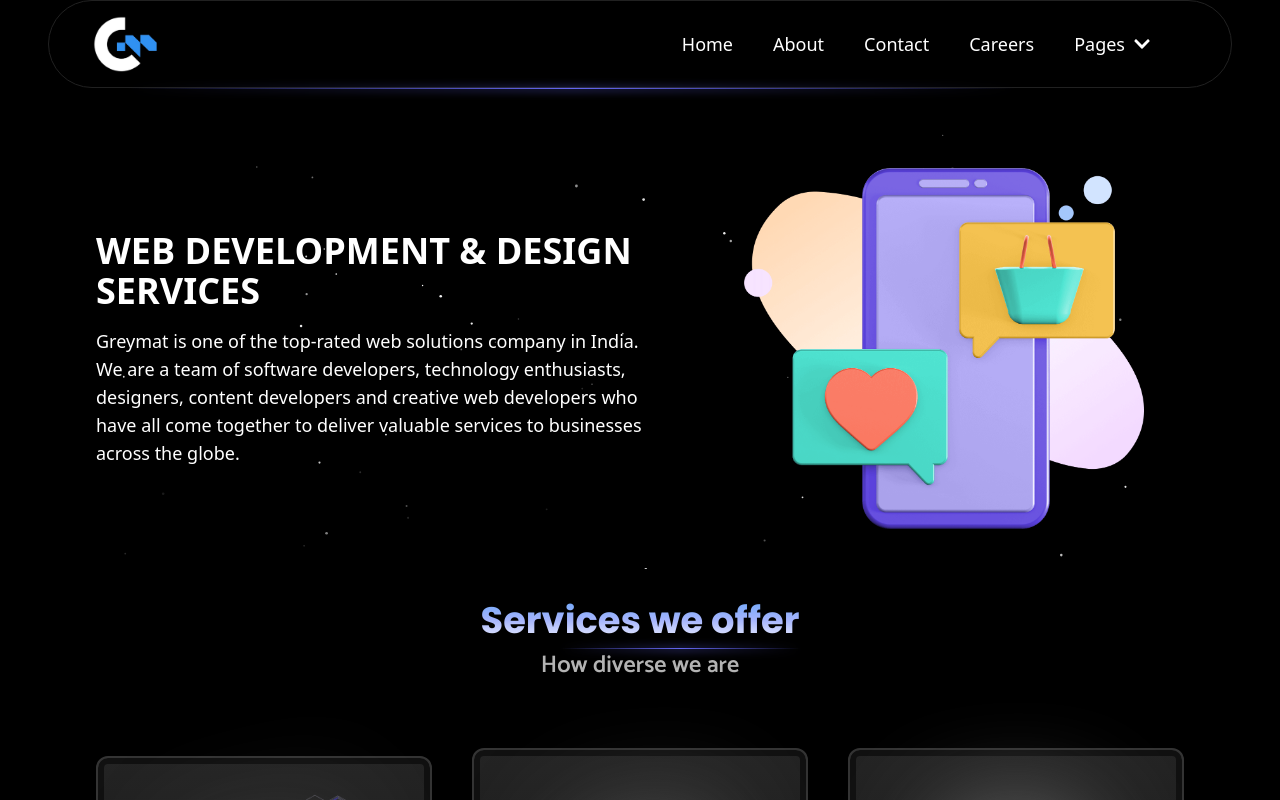
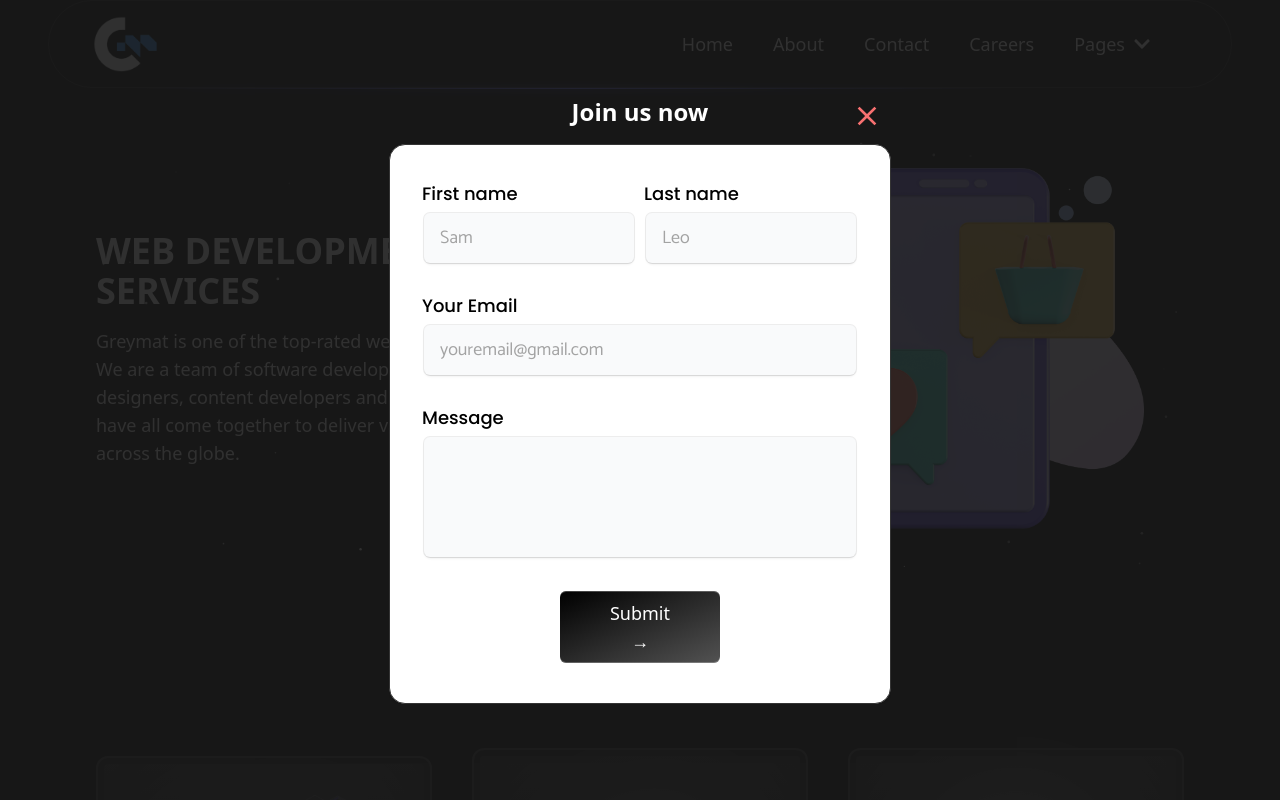
Before and after one commit to abhishek-403/greymat, a React (Vite) app: page /services in a window 1280 px wide. Shown: the top 800 px of the page. Built offline with nearby package versions, Linux system fonts and the light colour scheme.

Commit message:
popup added

```diff
--- a/src/App.tsx
+++ b/src/App.tsx
@@ -1,28 +1,44 @@
+import AOS from "aos";
+import { lazy, Suspense, useEffect, useState } from "react";
 import { Route, Routes } from "react-router-dom";
+import { POPUP_TIME } from "./components/constants";
+import Footer from "./components/home/Footer";
+import PopUp from "./components/home/PopUp";
+import Navbar from "./components/navbar/Navbar";
+import AboutPage from "./pages/About";
+import BlogPage from "./pages/Blog";
+import CareersPage from "./pages/Careers";
+import ContactPage from "./pages/Contact";
 import Home from "./pages/Home";
-import { lazy, Suspense, useEffect } from "react";
-import AOS from "aos";
-import Navbar from "./components/navbar/Navbar";
 import ServicesPage from "./pages/Services";
-import ContactPage from "./pages/Contact";
-import AboutPage from "./pages/About";
-import CareersPage from "./pages/Careers";
-import BlogPage from "./pages/Blog";
-import Footer from "./components/home/Footer";
 const EachServicePage = lazy(
   () => import("./components/services/EachServicePage")
 );
+
 function App() {
+  const [showPopup, setShowPopup] = useState<boolean>(false);
+
   useEffect(() => {
     AOS.init({
       duration: 1000,
       once: true,
-      delay: 200,
+      // delay: 200,
     });
   }, []);
+
+  useEffect(() => {
+    const timer = setTimeout(() => {
+      setShowPopup(true);
+      document.body.style.overflow = "hidden";
+    }, POPUP_TIME);
+    return () => {
+      clearTimeout(timer);
+    };
+  }, []);
   return (
-    <div className="min-h-screen flex flex-col">
-      <div className="sticky top-0  w-full z-[100] sm:px-3 lg:px-12 px-3">
+    <div className="min-h-screen max-w-screen flex flex-col relative">
+      {showPopup && <PopUp setShow={setShowPopup} />}
+      <div className="sticky top-0  w-full z-[100] sm:px-3 lg:px-12 px-2">
         <Navbar />
       </div>
       <div className="relative sm:px-3 lg:px-24 px-3">
--- a/src/components/constants/index.tsx
+++ b/src/components/constants/index.tsx
@@ -1,10 +1,10 @@
-import { CardProps, TabType } from "./types";
-import webimg from "../assets/webimg.png";
-import webappimg from "../assets/webappimg.png";
-import growbuisnessimg from "../assets/growbuisness.png";
 import ecommerceimg from "../assets/ecommerceimg.png";
 import enterpriseimg from "../assets/enterpriseimg.png";
+import growbuisnessimg from "../assets/growbuisness.png";
 import startupimg from "../assets/stratupimg.png";
+import webappimg from "../assets/webappimg.png";
+import webimg from "../assets/webimg.png";
+import { CardProps, TabType } from "./types";
 
 export const TABS: TabType[] = [
   {
@@ -81,3 +81,6 @@ export const SOCIAL_MEDIA_URLS = {
   TWITTER: "https://x.com/GreyMat_Digital?t=y81Dd6WSDLiY7cVYHEA8mA&s=08",
   LINKEDIN: "https://www.linkedin.com/company/greymat-digitalagency/",
 };
+
+
+export const POPUP_TIME = 5000
--- a/src/components/home/Footer.tsx
+++ b/src/components/home/Footer.tsx
@@ -17,7 +17,7 @@ export default function Footer({}: Props) {
           <MdOutlineMail className="text-blue-400" size={32} />
           Get in touch
         </p>
-        <p className="text-lg md:text-lg text-secondary py-4 px-6 hover:bg-primary-80 hover:text-white cursor-pointer font-bold bg-neutral-80 rounded-lg">
+        <p className="text-sm sm:text-base md:text-lg text-secondary py-4 px-6 hover:bg-primary-80 hover:text-white cursor-pointer font-bold bg-neutral-80 rounded-lg">
           graymat.digital@gmail.com
         </p>
       </div>
@@ -26,7 +26,7 @@ export default function Footer({}: Props) {
           <MdOutlineFolderCopy className="text-red-400" size={32} />
           Pages
         </div>
-        <div className="flex gap-6 items-center text-base md:text-lg  font-semibold py-4 px-6">
+        <div className="flex gap-6 flex-wrap items-center text-base md:text-lg  font-semibold py-4 px-6">
           <Link className="hover:text-primary-40 text-neutral-20" to={"/"}>
             Home
           </Link>
--- /dev/null
+++ b/src/components/home/PopUp.tsx
@@ -0,0 +1,100 @@
+import { SetStateAction } from "react";
+import { MdClose } from "react-icons/md";
+import { cn } from "../../utils/cn";
+import { Input, TextArea } from "../ui/input";
+import { Label } from "../ui/label";
+export default function PopUp({
+  setShow,
+}: {
+  setShow: React.Dispatch<SetStateAction<boolean>>;
+}) {
+  return (
+    <div className="fixed text-white flex items-center justify-center  w-screen h-screen overflow-auto z-[130]  bg-neutral-90 top-0 right-0 bg-opacity-90 ">
+      <div className="md:max-w-[600px] h-[90vh]  flex gap-4 items-center flex-col justify-center">
+        <div className="w-full flex items-center justify-center text-2xl font-bold relative">
+          Join us now
+          <MdClose
+            onClick={() => {
+              setShow(false);
+              document.body.style.overflow = "unset";
+            }}
+            size={32}
+            className="absolute top-1 right-2 cursor-pointer text-red-400"
+          />
+        </div>
+        <div className="w-[90vw] md:w-fit  md:h-auto overflow-auto">
+          <PopUpBox />
+        </div>
+      </div>
+    </div>
+  );
+}
+
+
+export function PopUpBox() {
+  const handleSubmit = (e: React.FormEvent<HTMLFormElement>) => {
+    e.preventDefault();
+    console.log("Form submitted");
+  };
+  return (
+    <div className="py-2 w-[100%] border border-[#343434]  mx-auto rounded-none md:rounded-2xl px-4 md:px-8 shadow-input bg-white dark:bg-black">
+      <form className="my-8 flex flex-col gap-4" onSubmit={handleSubmit}>
+        <div className="flex flex-col  md:flex-row space-y-10 md:space-y-0 md:space-x-2 mb-4">
+          <LabelInputContainer>
+            <Label htmlFor="firstname">First name</Label>
+            <Input className="" id="firstname" placeholder="Sam" type="text" />
+          </LabelInputContainer>
+          <LabelInputContainer>
+            <Label htmlFor="lastname">Last name</Label>
+            <Input id="lastname" placeholder="Leo" type="text" />
+          </LabelInputContainer>
+        </div>
+        <LabelInputContainer className="mb-4">
+          <Label htmlFor="email">Your Email</Label>
+          <Input id="email" placeholder="youremail@gmail.com" type="email" />
+        </LabelInputContainer>
+        <LabelInputContainer className="mb-4">
+          <Label htmlFor="text">Message</Label>
+          <TextArea
+            className="h-[120px] resize-none"
+            maxLength={300}
+            id="text"
+            placeholder=""
+            rows={20}
+          />
+        </LabelInputContainer>
+
+        <button
+          className="mx-auto bg-gradient-to-br text-lg px-10 w-[160px]  py-2 text-center  relative group/btn from-black dark:from-zinc-900 dark:to-zinc-900 to-neutral-600 block dark:bg-zinc-800  text-white rounded-md  font-medium shadow-[0px_1px_0px_0px_#ffffff40_inset,0px_-1px_0px_0px_#ffffff40_inset] dark:shadow-[0px_1px_0px_0px_var(--zinc-800)_inset,0px_-1px_0px_0px_var(--zinc-800)_inset]"
+          type="submit"
+        >
+          Submit &rarr;
+          <BottomGradient />
+        </button>
+      </form>
+    </div>
+  );
+}
+
+const BottomGradient = () => {
+  return (
+    <>
+      <span className="group-hover/btn:opacity-100 block transition duration-500 opacity-0 absolute h-px w-full -bottom-px inset-x-0 bg-gradient-to-r from-transparent via-cyan-500 to-transparent" />
+      <span className="group-hover/btn:opacity-100 blur-sm block transition duration-500 opacity-0 absolute h-px w-1/2 mx-auto -bottom-px inset-x-10 bg-gradient-to-r from-transparent via-indigo-500 to-transparent" />
+    </>
+  );
+};
+
+const LabelInputContainer = ({
+  children,
+  className,
+}: {
+  children: React.ReactNode;
+  className?: string;
+}) => {
+  return (
+    <div className={cn("flex flex-col space-y-2 w-full", className)}>
+      {children}
+    </div>
+  );
+};
--- a/src/components/home/Services.tsx
+++ b/src/components/home/Services.tsx
@@ -1,14 +1,14 @@
+import { ArrowForwardIcon } from "@chakra-ui/icons";
 import Tilt from "react-parallax-tilt";
 import "swiper/css";
-import PrimaryButton from "../ui/Buttons/Buttons";
-import { ArrowForwardIcon } from "@chakra-ui/icons";
-import { CardProps } from "../constants/types";
+import { cn } from "../../utils/cn";
+import { PrimaryHeading, SecGadientText } from "../../utils/utils";
 import {
   default_service_head,
   default_service_subhead,
 } from "../constants/service-page";
-import { PrimaryHeading, SecGadientText } from "../../utils/utils";
-import { cn } from "../../utils/cn";
+import { CardProps } from "../constants/types";
+import PrimaryButton from "../ui/Buttons/Buttons";
 
 type Props = {
   cards: CardProps[];
@@ -33,7 +33,7 @@ export default function Services({ cards, heading, subheading,className }: Props
             <div
               className="mx-auto px-3 md:px-0"
               data-aos-duration="1000"
-              data-aos-delay={i * 100 + 200}
+              data-aos-delay={i * 50 + 100}
               data-aos="fade-up"
               data-inf
               key={i}
--- a/src/components/services/EachServicePage.tsx
+++ b/src/components/services/EachServicePage.tsx
@@ -54,7 +54,7 @@ export default function EachServicePage({}: Props) {
         />
         <div
           data-aos="fade-right"
-          className="flex flex-col w-full flex-1 text-neutral-0 gap-4 text-left"
+          className="flex flex-col w-full flex-1 text-neutral-0 gap-4 md:gap-8 text-left"
         >
           <div className="md:text-4xl text-2xl font-bold">
             {pageDetails.heroHead}
```
